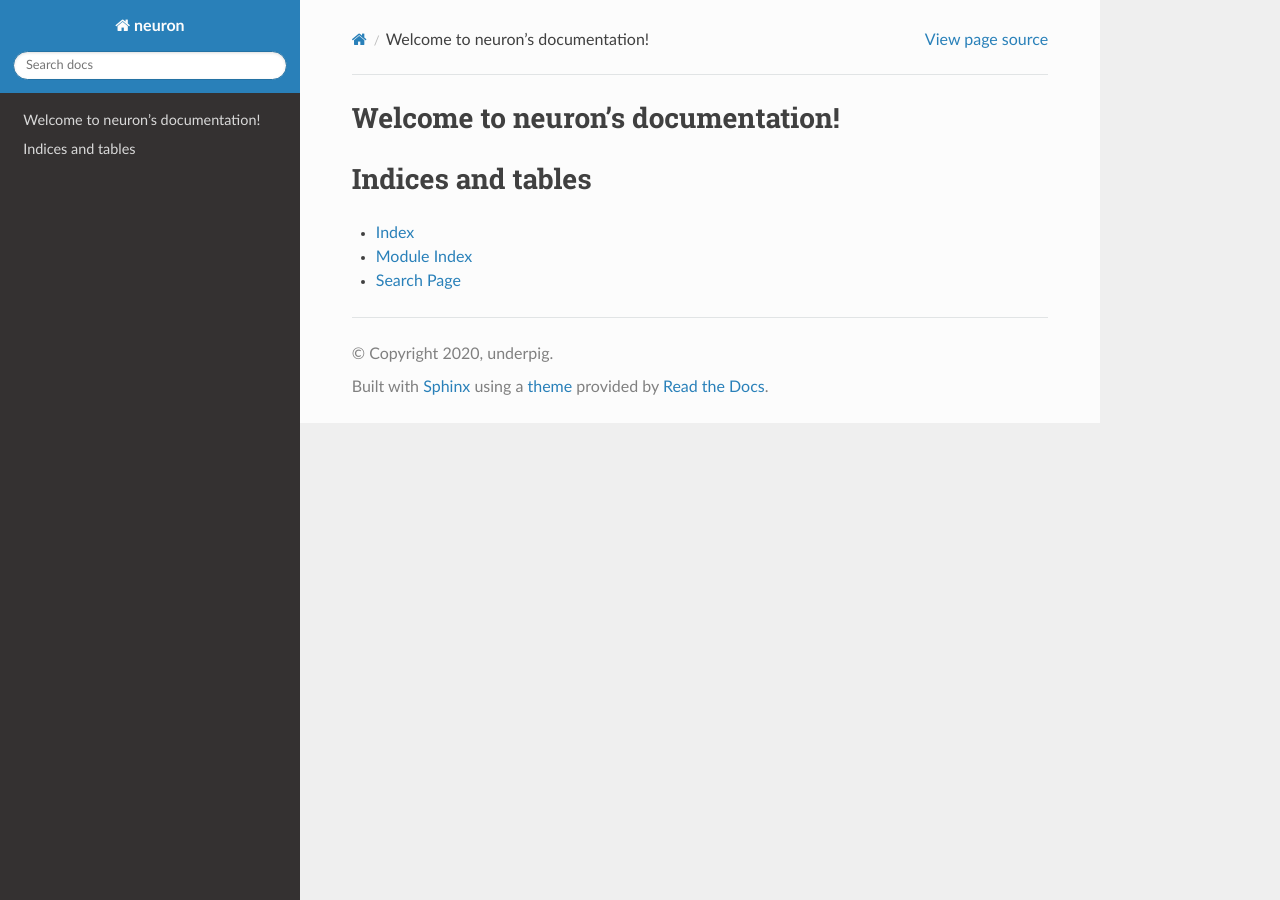
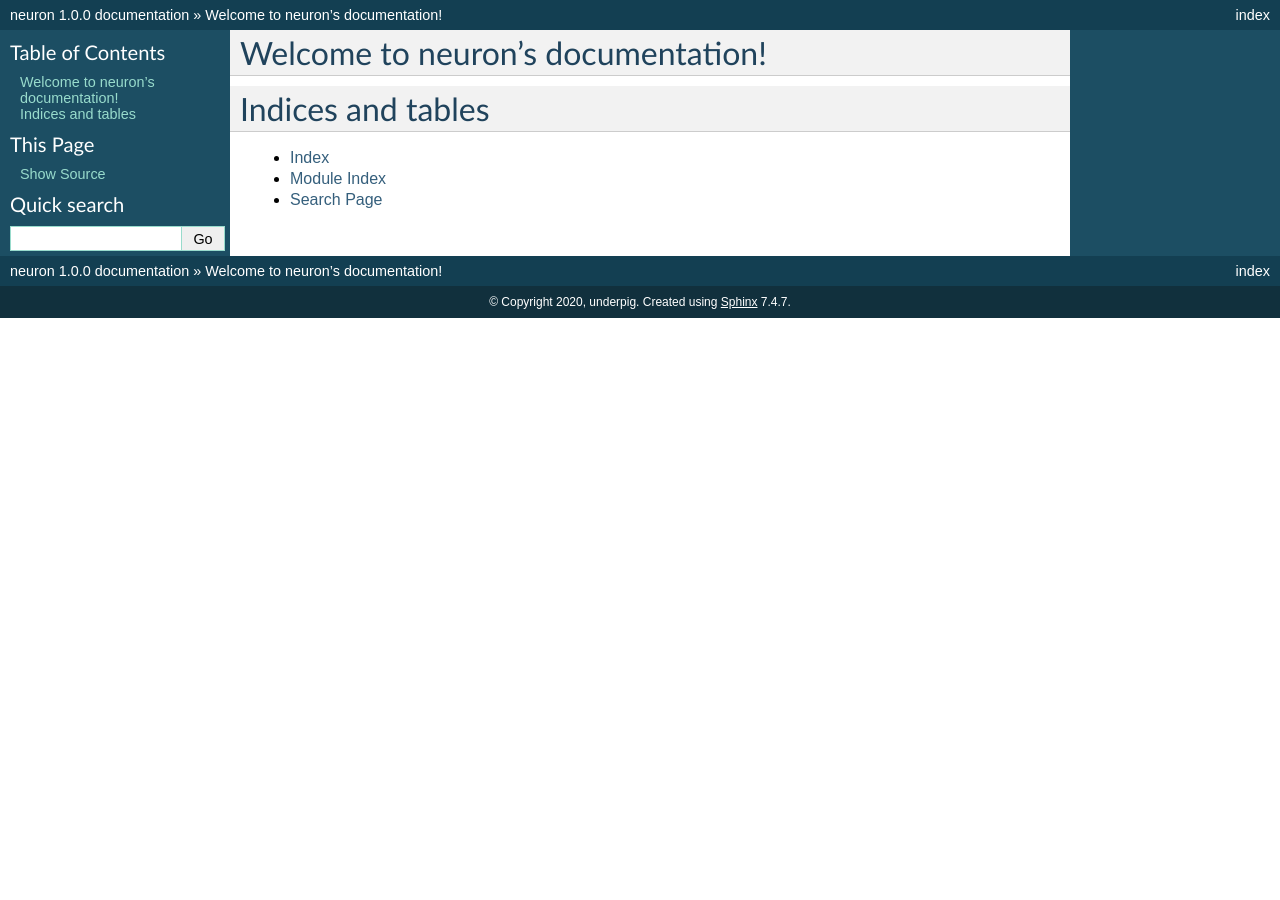
Before and after one commit to underpig1/neuron-lang, a Sphinx documentation site: the page built from docs/source/index.rst, in a window 1280 px wide. Built offline with Sphinx 7.4.7, drawn with Linux system fonts in a browser that asks for light colours.

Commit message:
Update conf.py

```diff
--- a/docs/source/conf.py
+++ b/docs/source/conf.py
@@ -13,8 +13,6 @@
 # import os
 # import sys
 # sys.path.insert(0, os.path.abspath('.'))
-
-import sphinx_rtd_theme
 
 # -- Project information -----------------------------------------------------
 
@@ -32,8 +30,7 @@ release = '1.0.0'
 # extensions coming with Sphinx (named 'sphinx.ext.*') or your custom
 # ones.
 extensions = [
-  'recommonmark',
-  'sphinx_rtd_theme'
+  'recommonmark'
 ]
 
 # Add any paths that contain templates here, relative to this directory.
@@ -49,8 +46,8 @@ exclude_patterns = []
 
 # The theme to use for HTML and HTML Help pages.  See the documentation for
 # a list of builtin themes.
-#
-html_theme = 'sphinx_rtd_theme'
+
+html_theme = 'default'
 
 master_doc = 'index'
 
```
